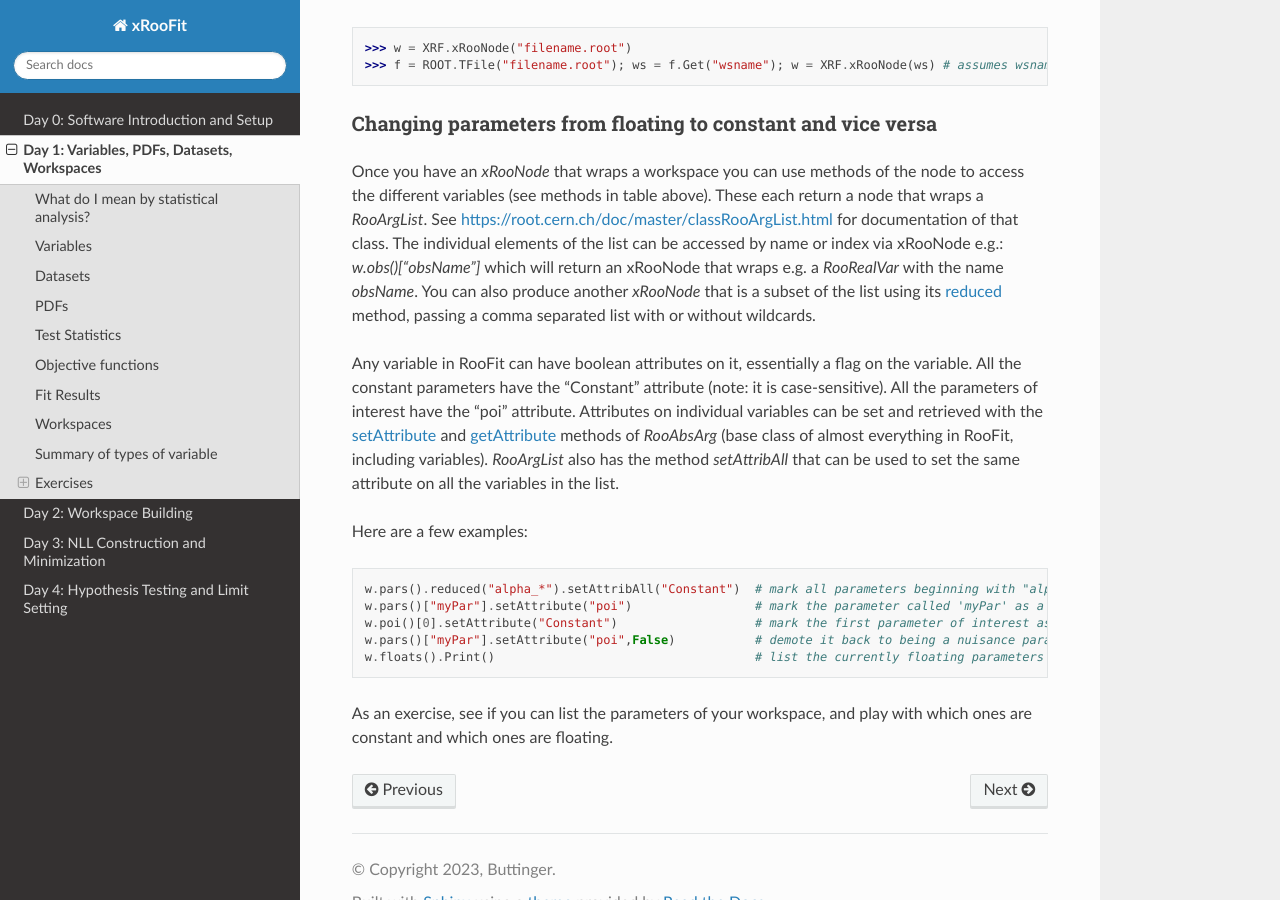
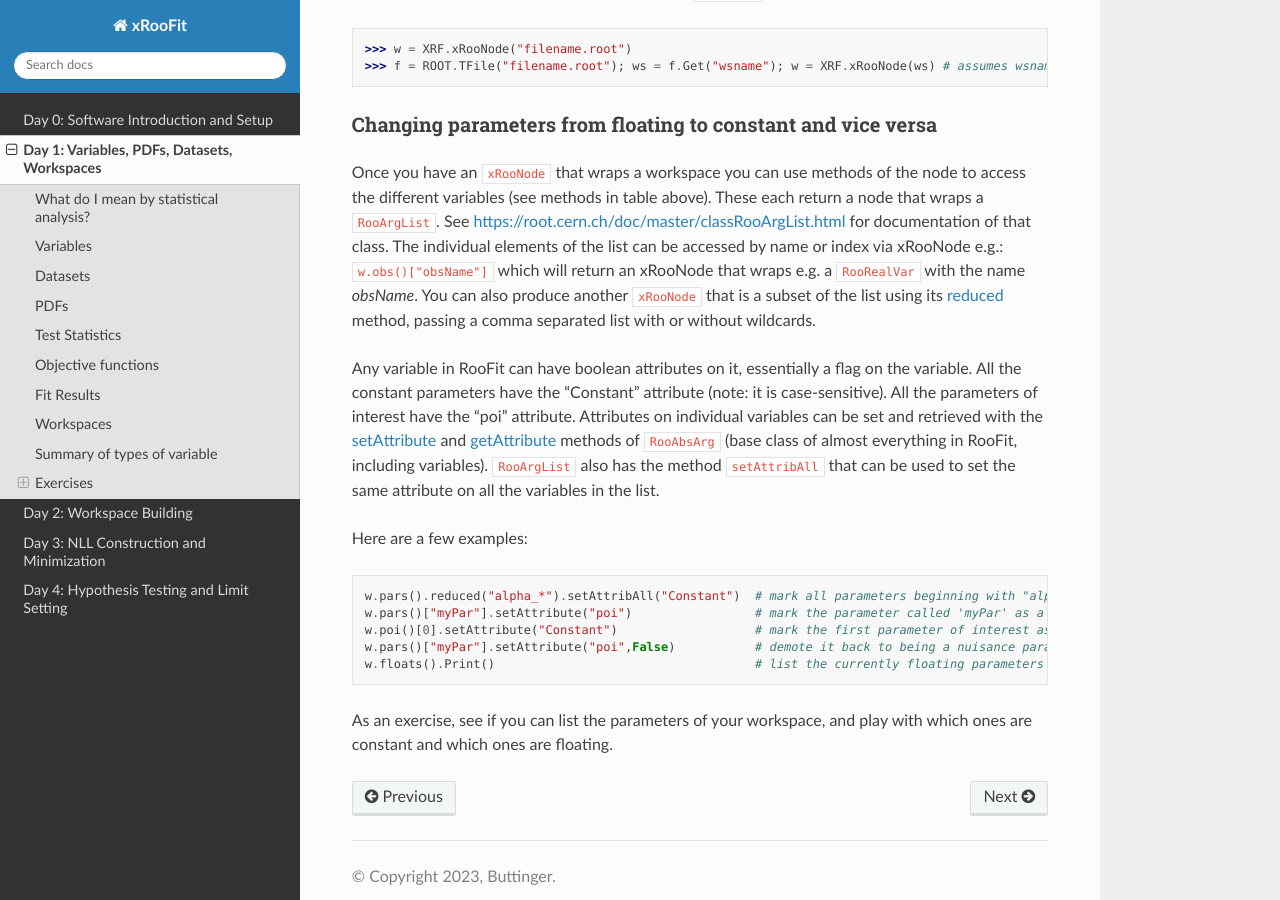
Before and after one commit to will-cern/xroofit-readthedocs, a Sphinx documentation site: the page built from docs/source/basics.rst, in a window 1280 px wide and 900 px high, scrolled down 2964 px. Built offline with Sphinx 7.4.7 and the Read the Docs theme 3.1.0, drawn with Linux system fonts in a browser that asks for light colours.

```diff
--- a/docs/source/basics.rst
+++ b/docs/source/basics.rst
@@ -128,16 +128,16 @@ Exercises
 
 Working with workspaces
 ^^^^^^^^^^^^^^^^^^^^^^^
-Here are some ways to load a workspace into an `xRooNode`:
+Here are some ways to load a workspace into an ``xRooNode``:
 
 >>> w = XRF.xRooNode("filename.root")
 >>> f = ROOT.TFile("filename.root"); ws = f.Get("wsname"); w = XRF.xRooNode(ws) # assumes wsname is name of workspace in file
 
 Changing parameters from floating to constant and vice versa
 ^^^^^^^^^^^^^^^^^^^^^^^^^^^^^^^^^^^^^^^^^^^^^^^^^^^^^^^^^^^^
-Once you have an `xRooNode` that wraps a workspace you can use methods of the node to access the different variables (see methods in table above). These each return a node that wraps a `RooArgList`. See https://root.cern.ch/doc/master/classRooArgList.html for documentation of that class. The individual elements of the list can be accessed by name or index via xRooNode e.g.: `w.obs()["obsName"]` which will return an xRooNode that wraps e.g. a `RooRealVar` with the name `obsName`. You can also produce another `xRooNode` that is a subset of the list using its `reduced <https://root.cern.ch/doc/master/classROOT_1_1Experimental_1_1XRooFit_1_1xRooNode.html#ac11e410ea9561991b44c2598be8c2659>`_ method, passing a comma separated list with or without wildcards.
+Once you have an ``xRooNode`` that wraps a workspace you can use methods of the node to access the different variables (see methods in table above). These each return a node that wraps a ``RooArgList``. See https://root.cern.ch/doc/master/classRooArgList.html for documentation of that class. The individual elements of the list can be accessed by name or index via xRooNode e.g.: ``w.obs()["obsName"]`` which will return an xRooNode that wraps e.g. a ``RooRealVar`` with the name `obsName`. You can also produce another ``xRooNode`` that is a subset of the list using its `reduced <https://root.cern.ch/doc/master/classROOT_1_1Experimental_1_1XRooFit_1_1xRooNode.html#ac11e410ea9561991b44c2598be8c2659>`_ method, passing a comma separated list with or without wildcards.
 
-Any variable in RooFit can have boolean attributes on it, essentially a flag on the variable. All the constant parameters have the "Constant" attribute (note: it is case-sensitive). All the parameters of interest have the "poi" attribute. Attributes on individual variables can be set and retrieved with the `setAttribute <https://root.cern.ch/doc/master/classRooAbsArg.html#ac77328af4e29b2642c248a03f03deb73>`_ and `getAttribute <https://root.cern.ch/doc/master/classRooAbsArg.html#aa0e2616c8c43065117031c6797ac19d4>`_ methods of `RooAbsArg` (base class of almost everything in RooFit, including variables). `RooArgList` also has the method `setAttribAll` that can be used to set the same attribute on all the variables in the list.
+Any variable in RooFit can have boolean attributes on it, essentially a flag on the variable. All the constant parameters have the "Constant" attribute (note: it is case-sensitive). All the parameters of interest have the "poi" attribute. Attributes on individual variables can be set and retrieved with the `setAttribute <https://root.cern.ch/doc/master/classRooAbsArg.html#ac77328af4e29b2642c248a03f03deb73>`_ and `getAttribute <https://root.cern.ch/doc/master/classRooAbsArg.html#aa0e2616c8c43065117031c6797ac19d4>`_ methods of ``RooAbsArg`` (base class of almost everything in RooFit, including variables). ``RooArgList`` also has the method ``setAttribAll`` that can be used to set the same attribute on all the variables in the list.
 
 Here are a few examples:
 
```
